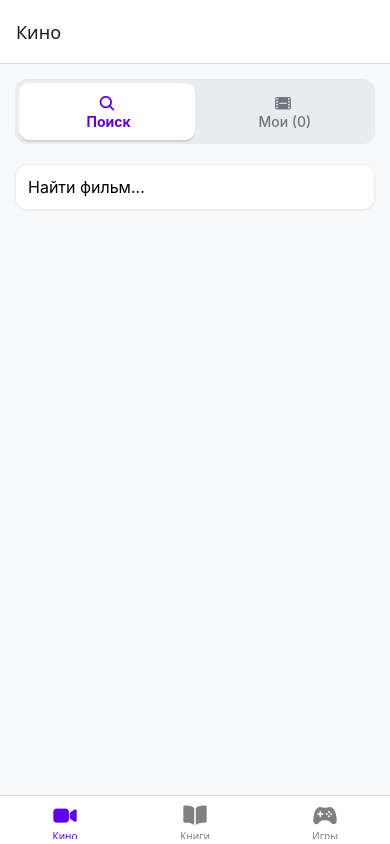
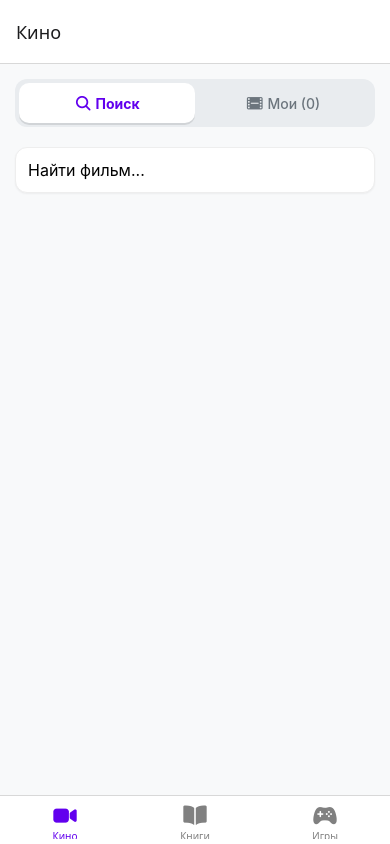
Before and after one commit to SpokerSet/MyMediaTracker, a React Native app: screen / in a window 390 px wide. Built offline with nearby package versions, Linux system fonts and the light colour scheme.

Commit message:
fix globalStyles

```diff
--- a/src/styles/globalStyles.js
+++ b/src/styles/globalStyles.js
@@ -31,6 +31,8 @@ export const globalStyles = StyleSheet.create({
     flex: 1,
     paddingVertical: 10,
     alignItems: 'center',
+    justifyContent: 'center',
+    flexDirection: 'row',
     borderRadius: 10,
   },
   activeTab: {
```
